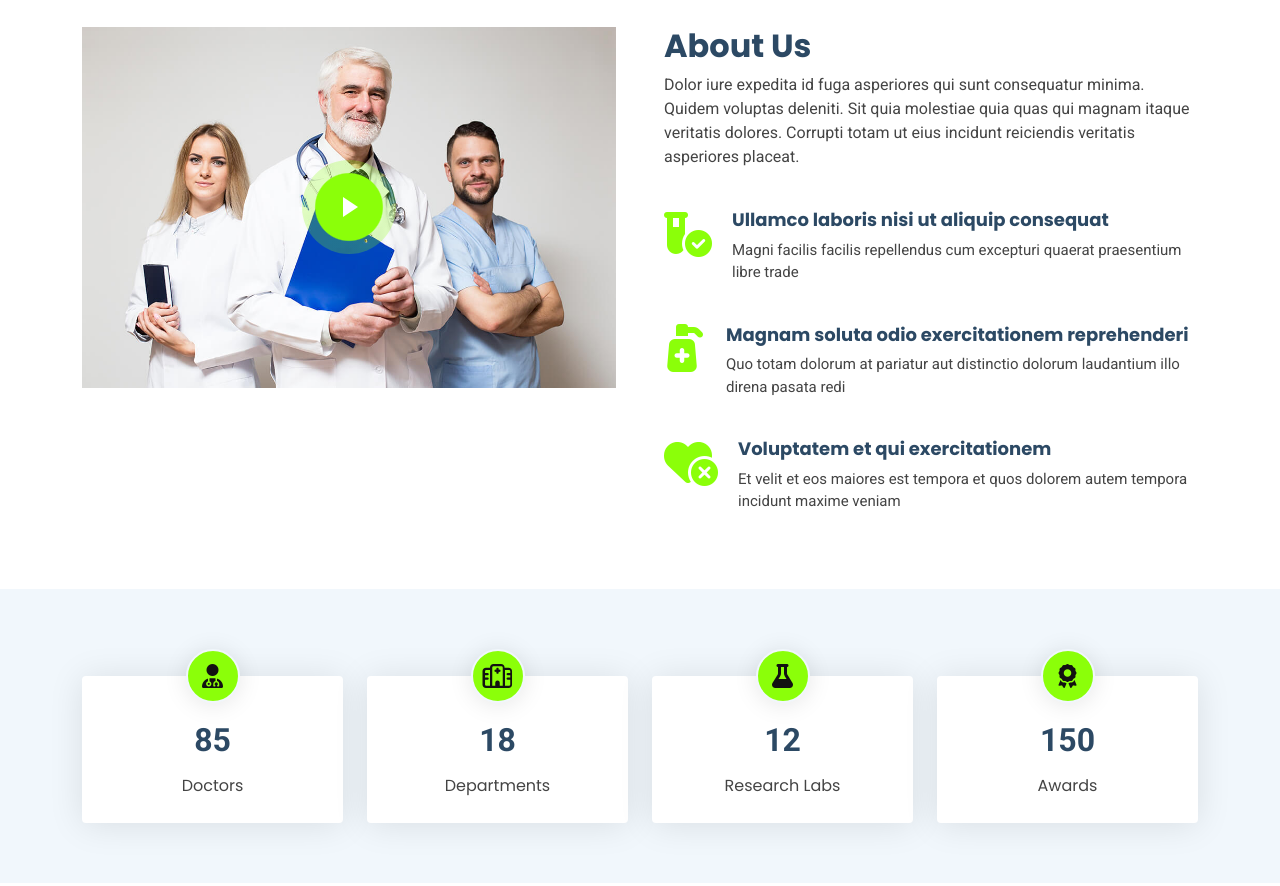
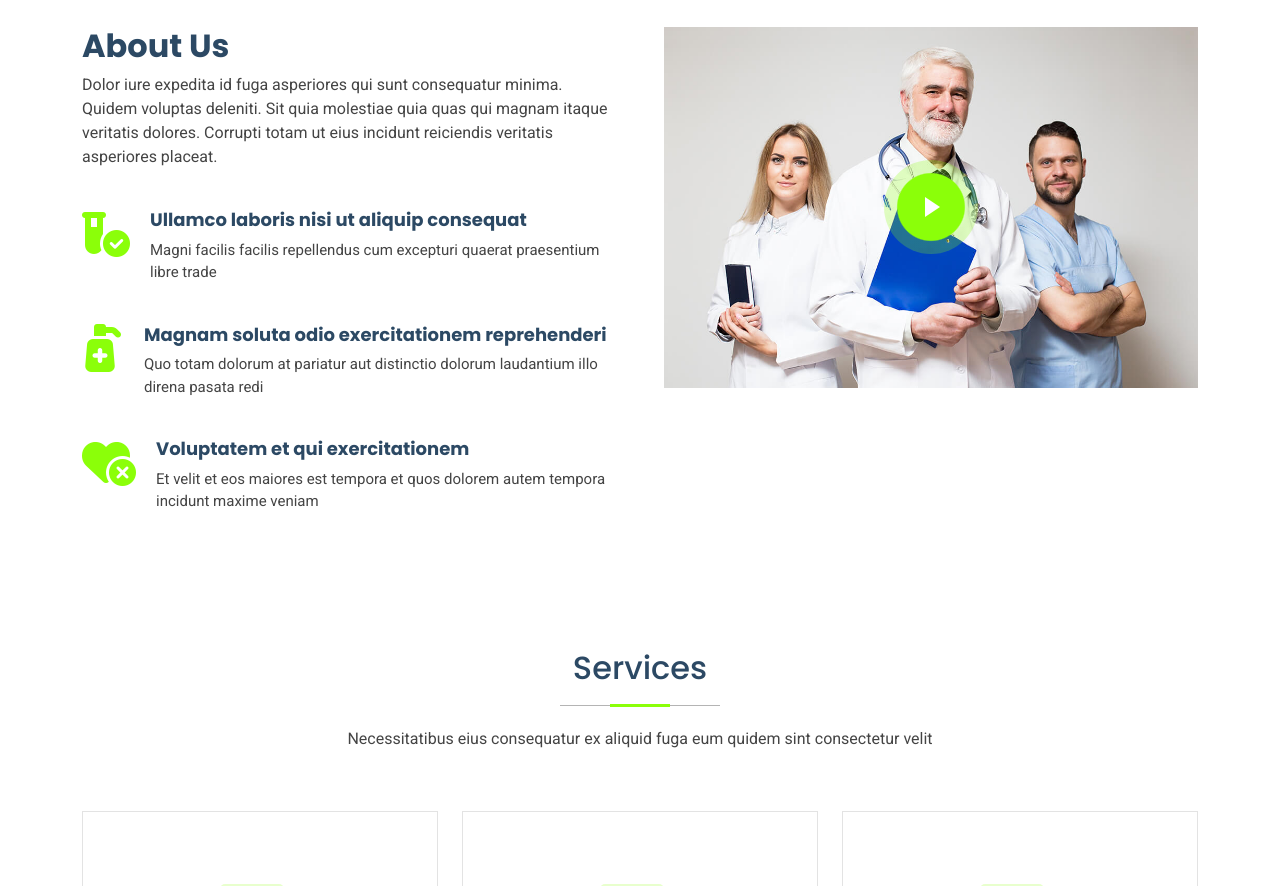
Before and after one commit to estherntinyari/Aga-khan, a plain HTML site: page index.html in a window 1280 px wide. Shown: the part 895-1781 px from the top of the page. Drawn offline with Linux system fonts and the light colour scheme.

Commit message:
second commit

```diff
--- a/index.html
+++ b/index.html
@@ -44,8 +44,8 @@
     <div class="topbar d-flex align-items-center">
       <div class="container d-flex justify-content-center justify-content-md-between">
         <div class="contact-info d-flex align-items-center">
-          <i class="bi bi-envelope d-flex align-items-center"><a href="mailto:contact@example.com">contact@example.com</a></i>
-          <i class="bi bi-phone d-flex align-items-center ms-4"><span>+1 5589 55488 55</span></i>
+          <i class="bi bi-envelope d-flex align-items-center"><a href="estherntinyari.gmail.com">contact@example.com</a></i>
+          <i class="bi bi-phone d-flex align-items-center ms-4"><span>+254795826020</span></i>
         </div>
         <div class="social-links d-none d-md-flex align-items-center">
           <a href="#" class="twitter"><i class="bi bi-twitter-x"></i></a>
@@ -171,15 +171,11 @@
     <section id="about" class="about section">
 
       <div class="container">
+       <div class="row gy-4 gx-5">
 
-        <div class="row gy-4 gx-5">
-
-          <div class="col-lg-6 position-relative align-self-start" data-aos="fade-up" data-aos-delay="200">
-            <img src="assets/img/about.jpg" class="img-fluid" alt="">
-            <a href="https://youtu.be/mIstgbUHpi0" class="glightbox pulsating-play-btn"></a>
-          </div>
 
           <div class="col-lg-6 content" data-aos="fade-up" data-aos-delay="100">
+
             <h3>About Us</h3>
             <p>
               Dolor iure expedita id fuga asperiores qui sunt consequatur minima. Quidem voluptas deleniti. Sit quia molestiae quia quas qui magnam itaque veritatis dolores. Corrupti totam ut eius incidunt reiciendis veritatis asperiores placeat.
@@ -208,6 +204,10 @@
               </li>
             </ul>
           </div>
+         <div class="col-lg-6 position-relative align-self-start" data-aos="fade-up" data-aos-delay="200">
+            <img src="assets/img/about.jpg" class="img-fluid" alt="">
+            <a href="https://youtu.be/mIstgbUHpi0" class="glightbox pulsating-play-btn"></a>
+          </div>
 
         </div>
 
@@ -216,49 +216,49 @@
     </section><!-- /About Section -->
 
     <!-- Stats Section -->
-    <section id="stats" class="stats section light-background">
+<!--    <section id="stats" class="stats section light-background">-->
 
-      <div class="container" data-aos="fade-up" data-aos-delay="100">
+<!--      <div class="container" data-aos="fade-up" data-aos-delay="100">-->
 
-        <div class="row gy-4">
+<!--        <div class="row gy-4">-->
 
-          <div class="col-lg-3 col-md-6 d-flex flex-column align-items-center">
-            <i class="fa-solid fa-user-doctor"></i>
-            <div class="stats-item">
-              <span data-purecounter-start="0" data-purecounter-end="85" data-purecounter-duration="1" class="purecounter"></span>
-              <p>Doctors</p>
-            </div>
-          </div><!-- End Stats Item -->
+<!--          <div class="col-lg-3 col-md-6 d-flex flex-column align-items-center">-->
+<!--            <i class="fa-solid fa-user-doctor"></i>-->
+<!--            <div class="stats-item">-->
+<!--              <span data-purecounter-start="0" data-purecounter-end="85" data-purecounter-duration="1" class="purecounter"></span>-->
+<!--              <p>Doctors</p>-->
+<!--            </div>-->
+<!--          </div>&lt;!&ndash; End Stats Item &ndash;&gt;-->
 
-          <div class="col-lg-3 col-md-6 d-flex flex-column align-items-center">
-            <i class="fa-regular fa-hospital"></i>
-            <div class="stats-item">
-              <span data-purecounter-start="0" data-purecounter-end="18" data-purecounter-duration="1" class="purecounter"></span>
-              <p>Departments</p>
-            </div>
-          </div><!-- End Stats Item -->
+<!--          <div class="col-lg-3 col-md-6 d-flex flex-column align-items-center">-->
+<!--            <i class="fa-regular fa-hospital"></i>-->
+<!--            <div class="stats-item">-->
+<!--              <span data-purecounter-start="0" data-purecounter-end="18" data-purecounter-duration="1" class="purecounter"></span>-->
+<!--              <p>Departments</p>-->
+<!--            </div>-->
+<!--          </div>&lt;!&ndash; End Stats Item &ndash;&gt;-->
 
-          <div class="col-lg-3 col-md-6 d-flex flex-column align-items-center">
-            <i class="fas fa-flask"></i>
-            <div class="stats-item">
-              <span data-purecounter-start="0" data-purecounter-end="12" data-purecounter-duration="1" class="purecounter"></span>
-              <p>Research Labs</p>
-            </div>
-          </div><!-- End Stats Item -->
+<!--          <div class="col-lg-3 col-md-6 d-flex flex-column align-items-center">-->
+<!--            <i class="fas fa-flask"></i>-->
+<!--            <div class="stats-item">-->
+<!--              <span data-purecounter-start="0" data-purecounter-end="12" data-purecounter-duration="1" class="purecounter"></span>-->
+<!--              <p>Research Labs</p>-->
+<!--            </div>-->
+<!--          </div>&lt;!&ndash; End Stats Item &ndash;&gt;-->
 
-          <div class="col-lg-3 col-md-6 d-flex flex-column align-items-center">
-            <i class="fas fa-award"></i>
-            <div class="stats-item">
-              <span data-purecounter-start="0" data-purecounter-end="150" data-purecounter-duration="1" class="purecounter"></span>
-              <p>Awards</p>
-            </div>
-          </div><!-- End Stats Item -->
+<!--          <div class="col-lg-3 col-md-6 d-flex flex-column align-items-center">-->
+<!--            <i class="fas fa-award"></i>-->
+<!--            <div class="stats-item">-->
+<!--              <span data-purecounter-start="0" data-purecounter-end="150" data-purecounter-duration="1" class="purecounter"></span>-->
+<!--              <p>Awards</p>-->
+<!--            </div>-->
+<!--          </div>&lt;!&ndash; End Stats Item &ndash;&gt;-->
 
-        </div>
+<!--        </div>-->
 
-      </div>
+<!--      </div>-->
 
-    </section><!-- /Stats Section -->
+<!--    </section>&lt;!&ndash; /Stats Section &ndash;&gt;-->
 
     <!-- Services Section -->
     <section id="services" class="services section">
```
